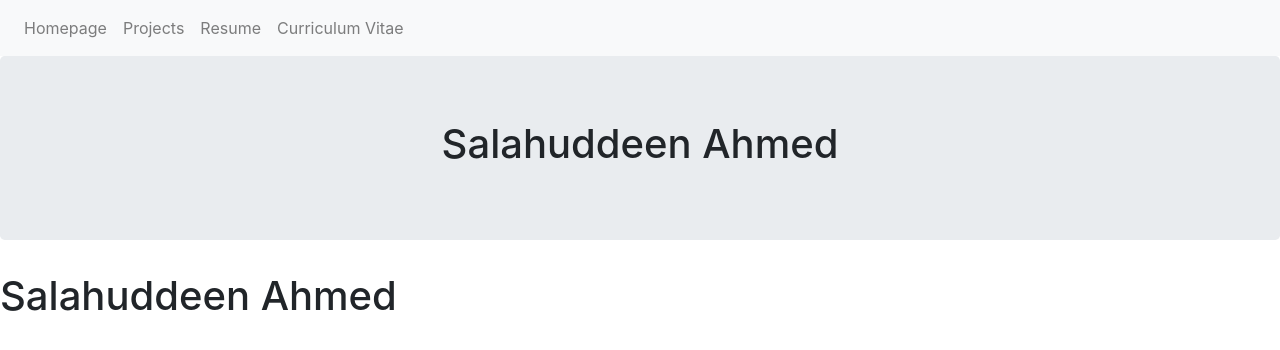
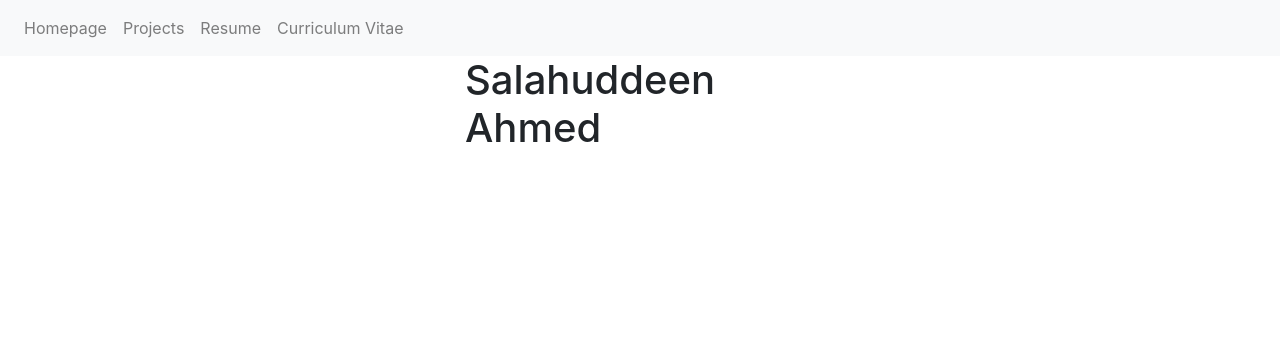
Before and after one commit to Salahuddeen/salahuddeen.github.io, a plain HTML site: page index.html in a window 1280 px wide. Drawn offline with nearby package versions, Linux system fonts and the light colour scheme.

Commit message:
Modified layout

```diff
--- a/index.html
+++ b/index.html
@@ -34,15 +34,16 @@
       </li>
     </ul>
   </nav>
-
-
-
-  <div class="jumbotron text-center">
-    <h1>Salahuddeen Ahmed</h2>
+  <div class="container">
+    <div class="row">
+      <div class="col">
+      </div>
+      <div class="col">
+        <h1> Salahuddeen Ahmed</h2>
+      </div>
+      <div class="col">
+      </div>
+    </div>
   </div>
-
-
-
-  <h1>Salahuddeen Ahmed</h1>
 </body>
 </html>
```
